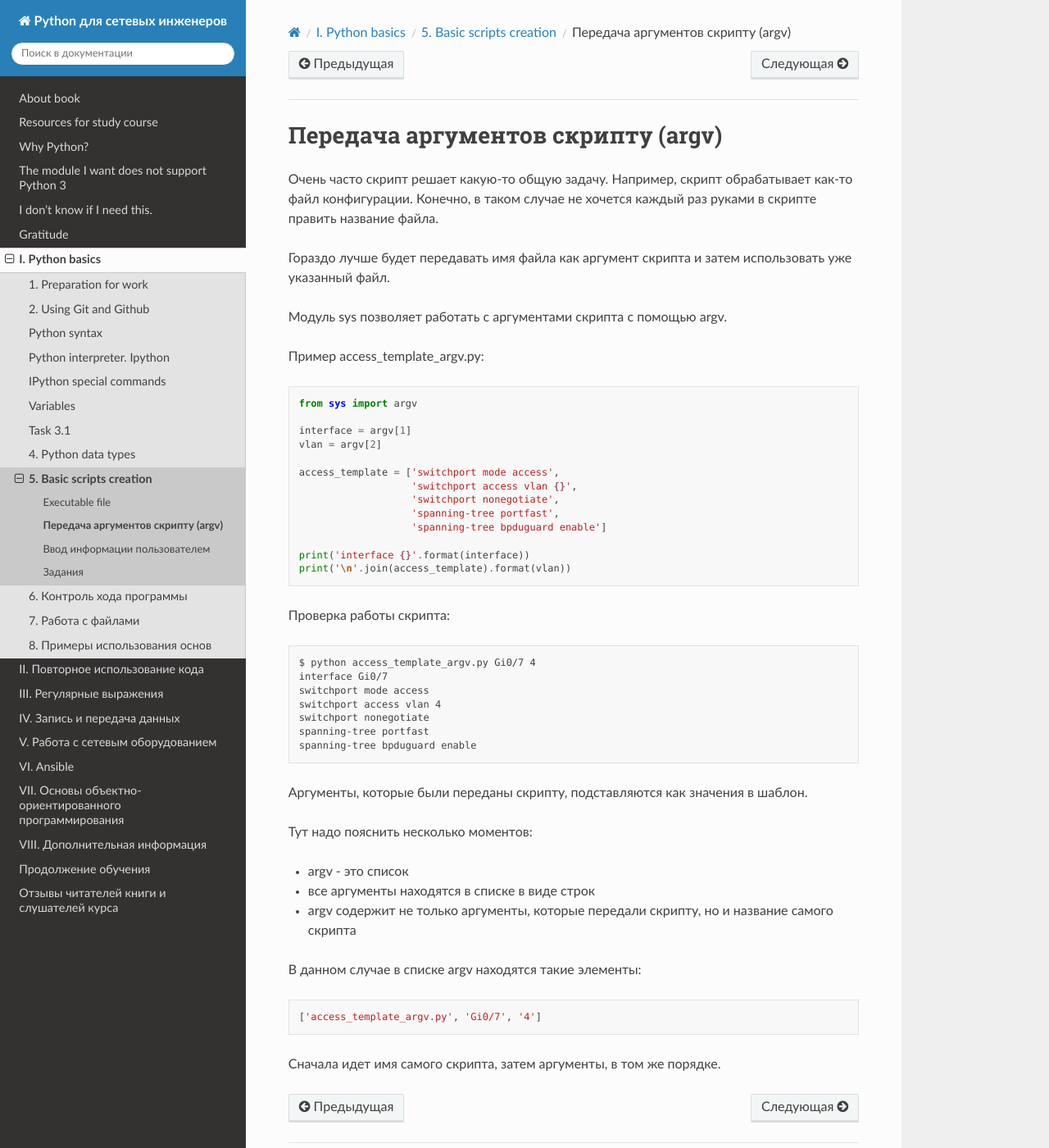
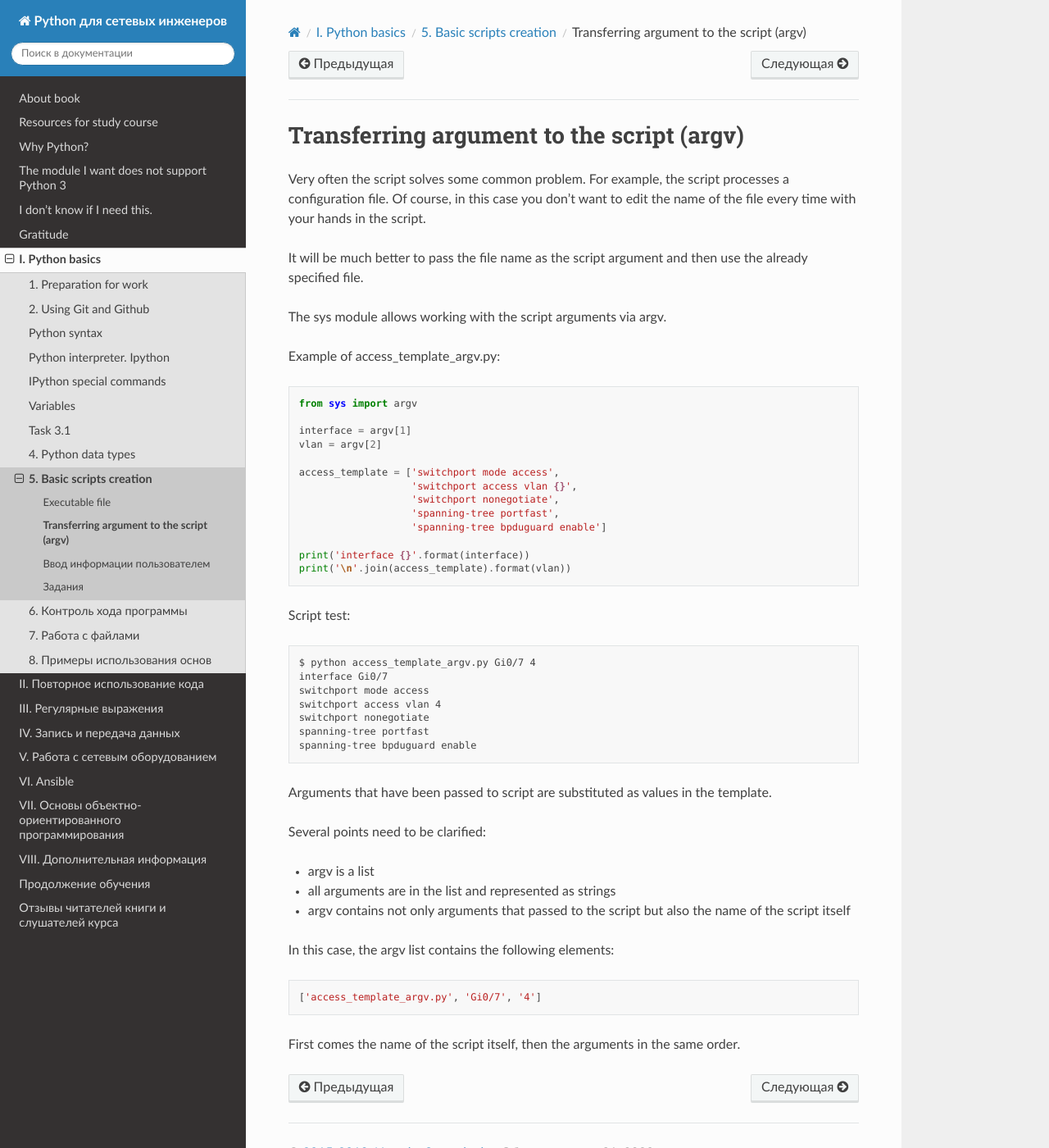
Before and after one commit to Aidar5/nattoeng, a Sphinx documentation site: the page built from docs/source/book/05_basic_scripts/1_args.rst, in a window 1280 px wide and 1400 px high. Shown: the whole window at 82% size. Built offline with Sphinx 7.4.7 and the Read the Docs theme 2.0.0, drawn with Linux system fonts in a browser that asks for light colours; pages that are not in the unit, such as notebooks, are missing from menus.

Commit message:
Update 1_args.rst

```diff
--- a/docs/source/book/05_basic_scripts/1_args.rst
+++ b/docs/source/book/05_basic_scripts/1_args.rst
@@ -1,16 +1,13 @@
-Передача аргументов скрипту (argv)
+Transferring argument to the script  (argv)
 ----------------------------------
 
-Очень часто скрипт решает какую-то общую задачу. Например, скрипт
-обрабатывает как-то файл конфигурации. Конечно, в таком случае не
-хочется каждый раз руками в скрипте править название файла.
+Very often the script solves some common problem. For example, the script processes a configuration file. Of course, in this case you don’t want to edit the name of the file every time with your hands in the script.
 
-Гораздо лучше будет передавать имя файла как аргумент скрипта и затем
-использовать уже указанный файл.
+It will be much better to pass the file name as the script argument and then use the already specified file.
 
-Модуль sys позволяет работать с аргументами скрипта с помощью argv.
+The sys module allows working with the script arguments via argv.
 
-Пример access_template_argv.py:
+Example of access_template_argv.py:
 
 .. code:: python
 
@@ -28,7 +25,7 @@
     print('interface {}'.format(interface))
     print('\n'.join(access_template).format(vlan))
 
-Проверка работы скрипта:
+Script test:
 
 ::
 
@@ -40,19 +37,18 @@
     spanning-tree portfast
     spanning-tree bpduguard enable
 
-Аргументы, которые были переданы скрипту, подставляются как значения в
-шаблон.
+Arguments that have been passed to script are substituted as values in the template.
 
-Тут надо пояснить несколько моментов:
+Several points need to be clarified:
 
-* argv - это список
-* все аргументы находятся в списке в виде строк
-* argv содержит не только аргументы, которые передали скрипту, но и название самого скрипта
+* argv is a list
+* all arguments are in the list and represented as strings
+* argv contains not only arguments that passed to the script but also the name of the script itself
 
-В данном случае в списке argv находятся такие элементы:
+In this case, the argv list contains the following elements:
 
 ::
 
     ['access_template_argv.py', 'Gi0/7', '4']
 
-Сначала идет имя самого скрипта, затем аргументы, в том же порядке.
+First comes the name of the script itself, then the arguments in the same order.
```
